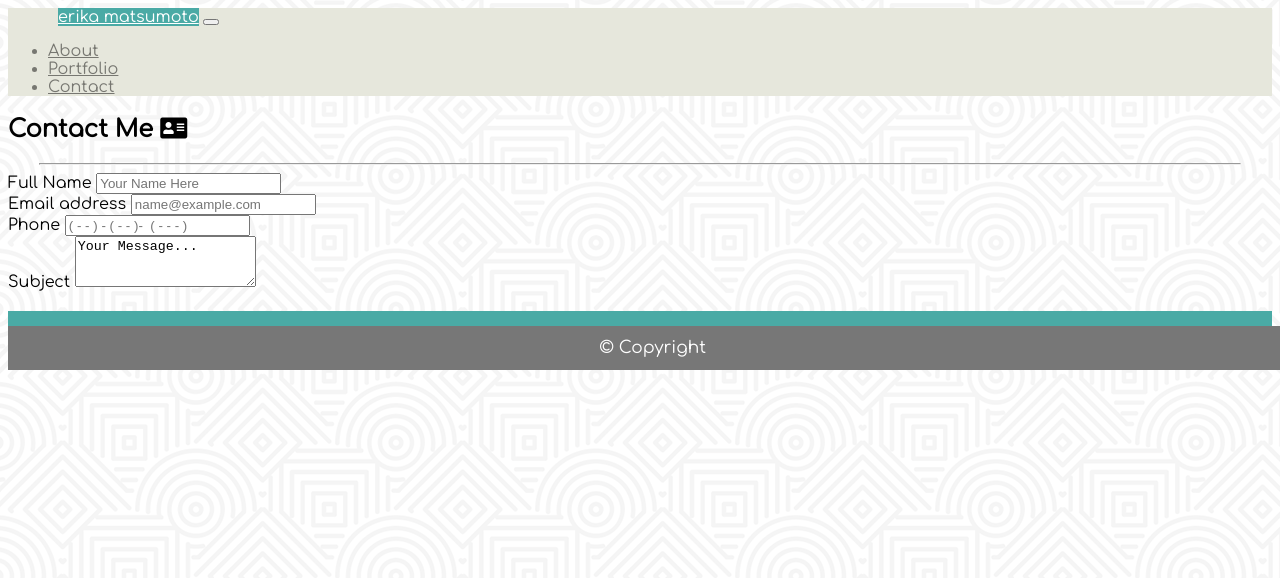
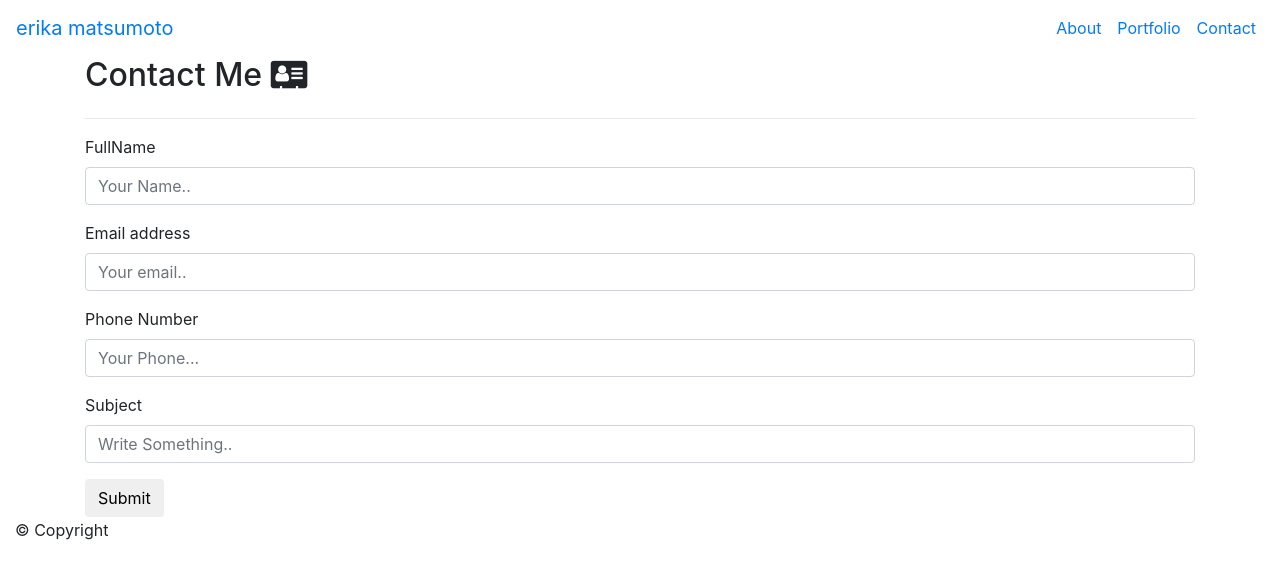
Before and after one commit to erikamats/Bootstrap-Portfolio, a plain HTML site: page contact.html in a window 1280 px wide. Drawn offline with nearby package versions, Linux system fonts and the light colour scheme.

Commit message:
forgotten push

```diff
--- a/assets/css/style.css
+++ b/assets/css/style.css
@@ -4,29 +4,35 @@ body{
     font-family: 'Comfortaa', cursive;
 }
 
+.container-fluid{
+
+    width:100%;
+    height:100%;
+    margin:0%;
+}
+
+
 
 .navbar-brand{
 width:250px;
-height:80px;
 text-align: center;
 background-color: #4aaaa5;
 color: #ffffff;
-margin-left:50px;
-padding:0px;
+padding:1%;
+
 
 }
 
 
-.navbar{
+
+nav{
 
     background-color:#e6e7dc;
     width:100%;
-    height: 100%;
-    padding:0px;
     font-family: 'Comfortaa', cursive;
 
+ }
 
- }
 
 
 .nav-item,
@@ -37,16 +43,52 @@ padding:0px;
 
 
 
-section,
+
+
+
+
+#fa{
+    padding-top:3%;
+    padding-left:0;
+}
+
+
+
+
+
+h2{
+   padding-top:40px;
+    padding-left:5%;
+   margin: 0 auto;
+   color: #777771;background-color:#e6e7dc;
+}
+
+
+
+
+.container{
+
+background-color:#e6e7dc;
+color: #777771;
+margin-top:3%;
+margin-bottom:5%;
+
+}
+
+
+
+
 .row-1,
 .row-2{
 background-color:#e6e7dc;
 color: #777771;
 padding:10px;
-margin-top: 20px;
 font-family: 'Comfortaa', cursive;
+margin: 10 auto;
 
 }
+
+
 
 #headshot{
     width:230px;
@@ -60,6 +102,8 @@ font-family: 'Comfortaa', cursive;
 }
 
 
+
+
 hr{
     width:95%;
    }
@@ -71,7 +115,6 @@ hr{
     background-color:#4aaaa5;
    padding-top: 15px;
     position: relative;
-    margin-top: 20px;
 }
 
 
@@ -82,12 +125,70 @@ hr{
     color:#ffffff;
     font-size: 17px;
     width:100%;
-    padding:1%;
-    position:relative;
+    padding:10px;
+    position: relative;
+  margin:0 auto;
+
+
+}
+
+/* ----Edits for Portfolio---- */
+
+.auth-image{
+    width:80%;
+    height:auto;
+    float:left;
+    margin:0 auto;
+    margin-left:30px;
+
+}
+
+.gallery{
+    width: 100%;
+    float: left;
+    padding:10px;
+    margin:0 auto;
+    margin-left:2%;
+    margin-bottom:5%;
+    margin-top:5%;
+
+}
+
+/* caption on image */
+.desc {
+    padding: 5px;
+    text-align: center;
+    color: white;
+    background-color: #4aaaa5;
+    margin-left:30px;
+    width:80%;
+    float:left;
+
 
 }
 
 
+
+/* --------Contact Edits------------ */
+
+form{
+   padding-top: 2%;
+    padding-bottom:10%;
+    margin:0px auto;
+    background-color:#e6e7dc;
+    color: #777771;
+    width:80%;
+}
+
+.btn-outline{
+    background-color: #4aaaa5;
+    color: white;
+
+}
+
+
+
+/*------responsive------- */
 
 @media (max-width: 576px){
     #headshot{
@@ -103,16 +204,5 @@ hr{
         text-align:center;
     }
 
-    .auth-image{
-        width:100%;
-        height:auto;
-        float:left;
-    }
 
-    .gallery{
-        width:100%;
-        margin:0 auto;
-        float: left;
-        padding:0px;
-    }
 }
--- a/contact.html
+++ b/contact.html
@@ -1,17 +1,20 @@
 <!Doctype html>
 <html lang="eng-us">
 
-<head>
+
         <meta charset="UTF-8">
         <title> Bootstrap Portfolio</title>
 
-    <link rel="stylesheet" type="text/css" href="./assets/css/style.css">
+        <link href="https://stackpath.bootstrapcdn.com/font-awesome/4.7.0/css/font-awesome.min.css" rel="stylesheet" integrity="sha384-wvfXpqpZZVQGK6TAh5PVlGOfQNHSoD2xbE+QkPxCAFlNEevoEH3Sl0sibVcOQVnN"
+            crossorigin="anonymous">
+
+
+        <link rel="stylesheet" type="text/css" href="./assets//css/style.css">
 
         <link href="https://fonts.googleapis.com/css?family=Comfortaa|Nunito" rel="stylesheet">
 
-    <link rel="stylesheet" href="https://use.fontawesome.com/releases/v5.0.10/css/all.css" integrity="sha384-+d0P83n9kaQMCwj8F4RJB66tzIwOKmrdb46+porD/OvrJ+37WqIM7UoBtwHO6Nlg"
+        <link rel="stylesheet" href="https://stackpath.bootstrapcdn.com/bootstrap/4.1.0/css/bootstrap.min.css" integrity="sha384-9gVQ4dYFwwWSjIDZnLEWnxCjeSWFphJiwGPXr1jddIhOegiu1FwO5qRGvFXOdJZ4"
             crossorigin="anonymous">
-
     </head>
 
 <body>
@@ -24,15 +27,11 @@
 
                 <a class="navbar-brand" href="index.html">erika matsumoto</a>
 
-                <button class="navbar-toggler" type="button" data-toggle="collapse" data-target="#navbarNav" aria-controls="navbarNav" aria-expanded="false"
-                    aria-label="Toggle navigation">
-                    <span class="navbar-toggler-icon"></span>
-                </button>
 
 
                 <div class="collapse navbar-collapse" id="navbarNav">
 
-                    <ul class="nav navbar-nav navbar-right">
+                    <ul class="navbar-nav ml-auto mt-2 mt-lg-0">
                         <li class="nav-item active">
                             <a class="nav-link" href="index.html">About
                                 <span class="sr-only">(current)</span>
@@ -50,6 +49,11 @@
 
             </nav>
 
+
+        <!-- <------ This is the Section---->
+
+        <section class="container">
+
                 <div class="row">
                         <div class="col-md-12">
                             <h2> Contact Me
@@ -61,36 +65,44 @@
 
                     <hr>
 
+                           <!-- <------ This is the Form---->
 
+        <form>
 
-        <!-- Insert From Here : Unfinished, to work on sizing and formatting-->
-        <form>
             <div class="form-group">
-                <label for="exampleFormControlInput1">Full Name </label>
-                <input type="name" class="form-control" id="exampleFormControlInput1" placeholder="Your Name Here">
+                <label for="FullName">FullName</label>
+                <input type="bar" class="form-control" id="name" placeholder="Your Name..">
             </div>
 
             <div class="form-group">
-                <label for="exampleFormControlInput2">Email address</label>
-                <input type="email" class="form-control" id="exampleFormControlInput2" placeholder="name@example.com">
+                <label for="exampleInputEmail1">Email address</label>
+                <input type="bar" class="form-control" id="email" placeholder="Your email..">
+
             </div>
 
             <div class="form-group">
-                <label for="exampleFormControlInput1">Phone</label>
-                <input type="phone" class="form-control" id="exampleFormControlInput3" placeholder="( - - ) - ( - - )-  ( - - - )">
+                <label for="phone">Phone Number</label>
+                <input type="bar" class="form-control" id="phone" placeholder="Your Phone...">
+
             </div>
 
             <div class="form-group">
-                <label for="exampleFormControlTextarea1">Subject</label>
-                <textarea class="form-control" id="exampleFormControlTextarea1" rows="3">Your Message...</textarea>
+                    <label for="subjectArea">Subject</label>
+                    <input type="bar" class="form-control" id="phone" placeholder="Write Something..">
+
                 </div>
 
+
+            <button type="submit" class="btn btn-outline">Submit</button>
+
+
         </form>
+
         </section>
 
-    </div>
-    <!--
-    Insert Footer here  -->
+
+
+    <!-- Insert Footer here  -->
 
 
     <div class="row-4">
@@ -109,6 +121,9 @@
             </div>
         </div>
     </div>
+
+
+
 </body>
 
 </html>
```
Also changed, not shown: index.html (+5 -10 lines), portfolio.html (+19 -15 lines). Lines whose indentation alone changed are shown as unchanged.
